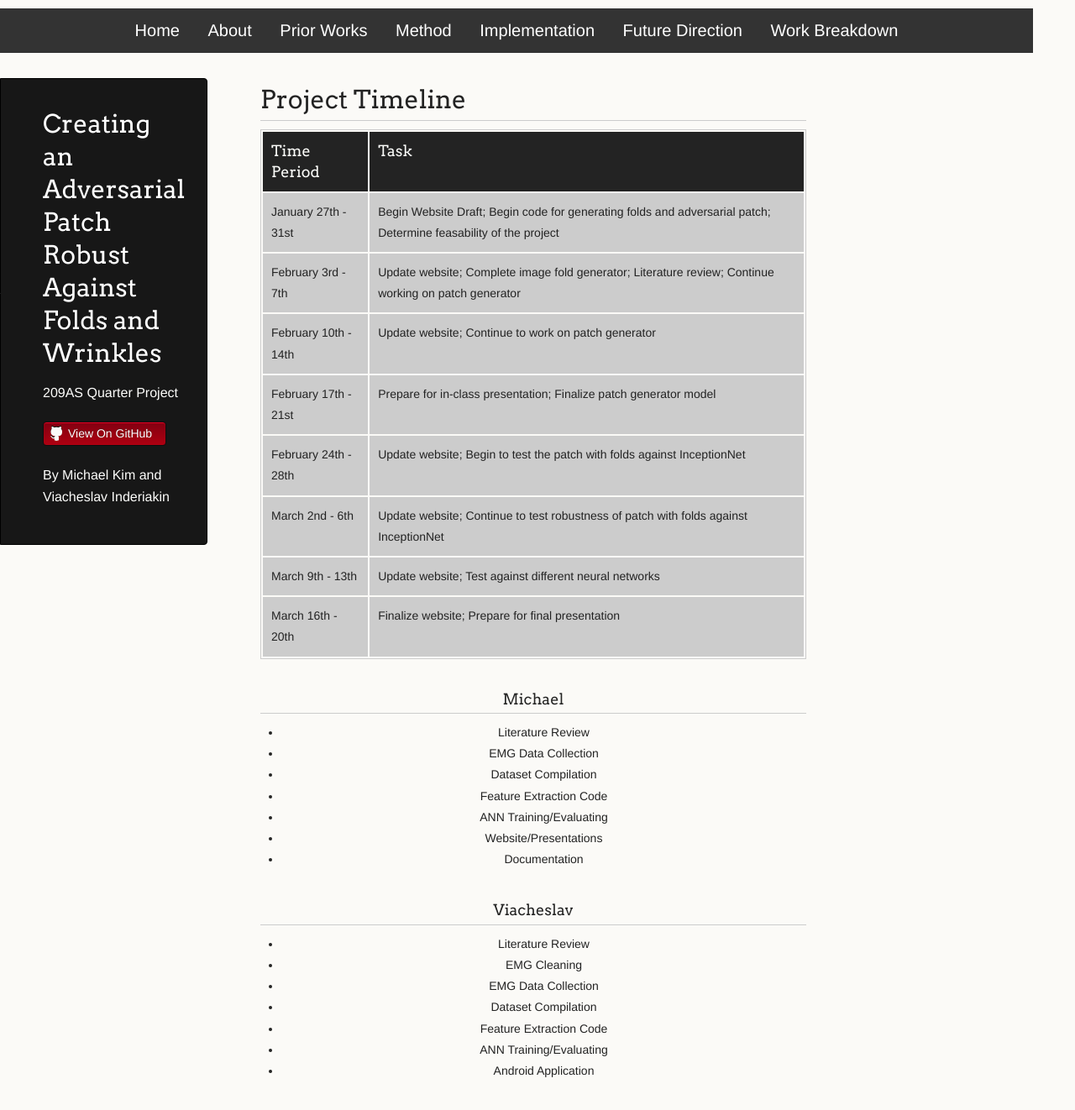
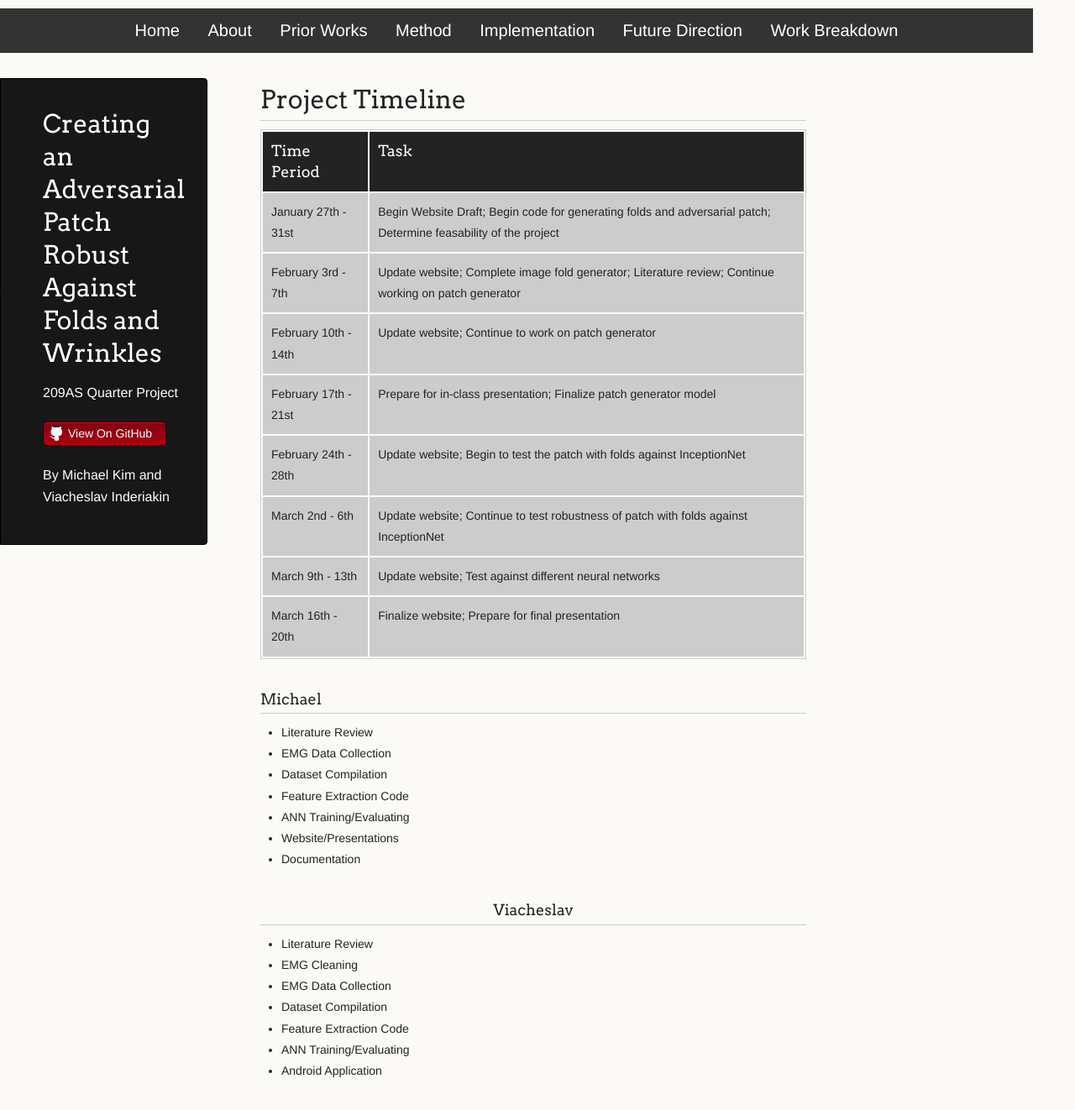
Before and after one commit to SlavaInder/209AS_Adversarial_Patch, a Jekyll site: the page built from docs/work_breakdown.md, in a window 1280 px wide and 1360 px high. Shown: the top 1322 px of the window at 84% size. Built offline with Jekyll 4.4.1, drawn with Linux system fonts in a browser that asks for light colours; our own code applies the rules of GitHub Pages for plain Markdown files.

Commit message:
Update work_breakdown.md

```diff
--- a/docs/work_breakdown.md
+++ b/docs/work_breakdown.md
@@ -45,7 +45,7 @@ layout: default
   </table>
 
   <div class = "row">
-      <center><div class = "column">
+      <div class = "column">
          <h3>Michael</h3>
           <ul>
             <li>Literature Review</li>
@@ -56,8 +56,8 @@ layout: default
               <li>Website/Presentations</li>
               <li>Documentation</li>
            </ul>
-        </div></center>
-      <center><div class = "column">
+        </div>
+      <div class = "column">
          <center><h3>Viacheslav</h3></center>
         <ul>
           <li>Literature Review</li>
@@ -68,5 +68,5 @@ layout: default
             <li>ANN Training/Evaluating</li>
             <li>Android Application</li>
            </ul>
-        </div></center>
+        </div>
     </div></html>
```
